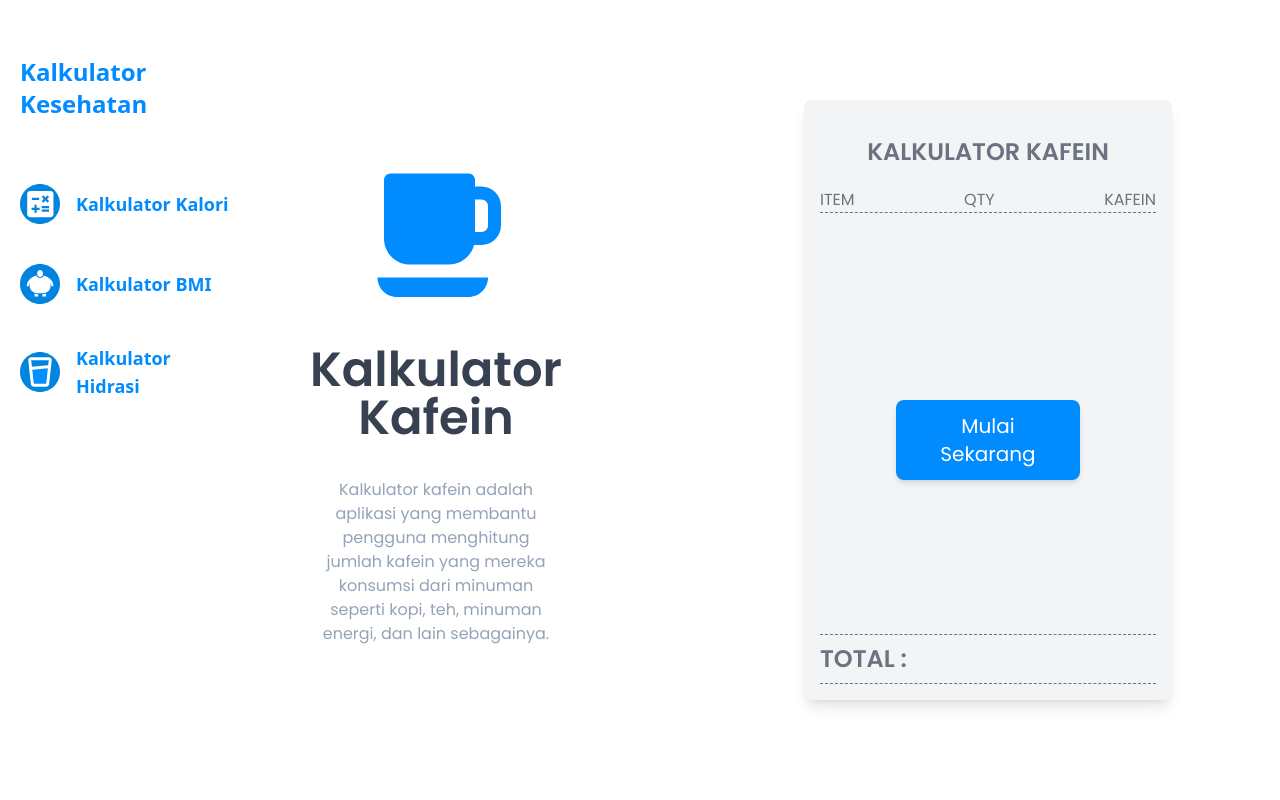
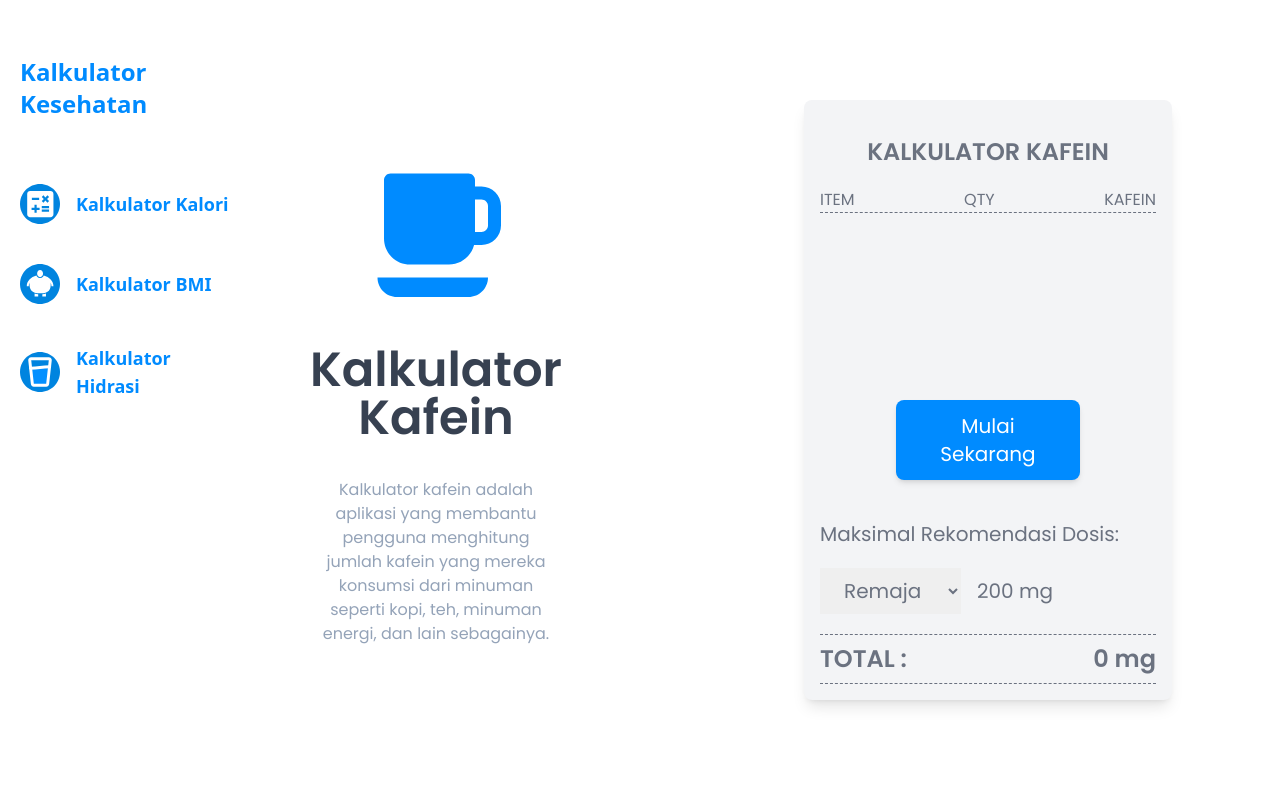
Before and after one commit to MuhammadRadifa/kalkulator-kesehatan, a React (Vite) app: page /kalkulator-kafein in a window 1280 px wide. Shown: the top 800 px of the page. Built offline with nearby package versions, Linux system fonts and the light colour scheme.

Commit message:
melengkapi fitur kafein

```diff
--- a/src/components/form/FormKalkulatorKafein.jsx
+++ b/src/components/form/FormKalkulatorKafein.jsx
@@ -1,11 +1,17 @@
-import { useState } from 'react';
+import { useEffect, useState } from 'react';
 import { Energi, Expresso, Kopi, Soda, Teh, TehHijau } from '../../assets';
 import { FormLayout } from '../../layout';
 import TitleKafein from '../title/TitleKafein';
 
 const FormKalkulatorKafein = () => {
   const [status, setStatus] = useState(false);
+  const [info, setInfo] = useState({
+    total: '',
+    dosis: 'remaja',
+    dosisInfo: '',
+  });
   const [result, setResult] = useState([]);
+  const [total, setTotal] = useState(0);
   const [items] = useState([
     {
       nama: 'Kopi',
@@ -68,6 +74,7 @@ const FormKalkulatorKafein = () => {
     update[index].qty++;
     const filteredUpdate = update.filter((element) => element.qty > 0);
     setResult(filteredUpdate);
+    setInfo({ ...info, total: 'tambah' });
   };
 
   const kurang = (index) => {
@@ -75,7 +82,44 @@ const FormKalkulatorKafein = () => {
     update[index].qty--;
     const filteredUpdate = update.filter((element) => element.qty > 0);
     setResult(filteredUpdate);
+    setInfo({ ...info, total: 'kurang' });
   };
+
+  const dosisHandler = (e) => {
+    setInfo({ ...info, dosis: e.target.value });
+    const dosis = {
+      remaja: 100,
+      dewasa: 400,
+      hamil: 200,
+    };
+    if (total > dosis[e.target.value]) {
+      setInfo({ ...info, dosis: 'bahaya' });
+    }
+
+    console.log(info.dosisInfo);
+  };
+
+  useEffect(() => {
+    if (result.length > 0) {
+      result.forEach((e) => {
+        if (info.total == 'tambah') {
+          setTotal(total + e.kafein * 1);
+        } else if (info.total == 'kurang') {
+          setTotal(total - e.kafein * 1);
+        }
+      });
+    } else {
+      setTotal(0);
+    }
+    const dosis = {
+      remaja: 100,
+      dewasa: 400,
+      hamil: 200,
+    };
+    if (total > dosis[info.dosis]) {
+      setInfo({ ...info, dosis: 'bahaya' });
+    }
+  }, [result]);
 
   return (
     <FormLayout>
@@ -117,9 +161,7 @@ const FormKalkulatorKafein = () => {
                     <p>{item.nama}</p>
                     <p className='justify-self-center'>{item.qty}</p>
                     <div className='flex gap-x-2 justify-self-end'>
-                      <p>
-                        {item.kafein} {item.satuan}
-                      </p>
+                      <p>{item.kafein * item.qty} mg</p>
                       <button className='font-semibold hover:text-red-500' onClick={() => kurang(index)}>
                         &times;
                       </button>
@@ -137,8 +179,25 @@ const FormKalkulatorKafein = () => {
             )}
           </div>
         </div>
-        <div className='self-end border-y border-dashed border-gray-500 py-2'>
-          <h2 className='text-left text-2xl font-semibold'>TOTAL : </h2>
+        <div className='self-end'>
+          <div className='text-left'>
+            <p className='text-xl'>Maksimal Rekomendasi Dosis:</p>
+            <div className='flex items-center text-xl'>
+              <select name='dosis' id='dosis' className='my-5 mr-4 px-5 py-2 outline-main' onChange={dosisHandler}>
+                <option value='remaja'>Remaja</option>
+                <option value='dewasa'>Dewasa</option>
+                <option value='hamil'>Hamil</option>
+              </select>
+              <p>200 mg</p>
+            </div>
+          </div>
+          <h2
+            className={`flex justify-between border-y border-dashed border-gray-500 py-2 text-2xl font-semibold ${
+              info.dosis == 'bahaya' ? 'text-red-500' : ''
+            }`}
+          >
+            TOTAL :<span className='text-right'>{total} mg</span>
+          </h2>
         </div>
       </div>
     </FormLayout>
```
